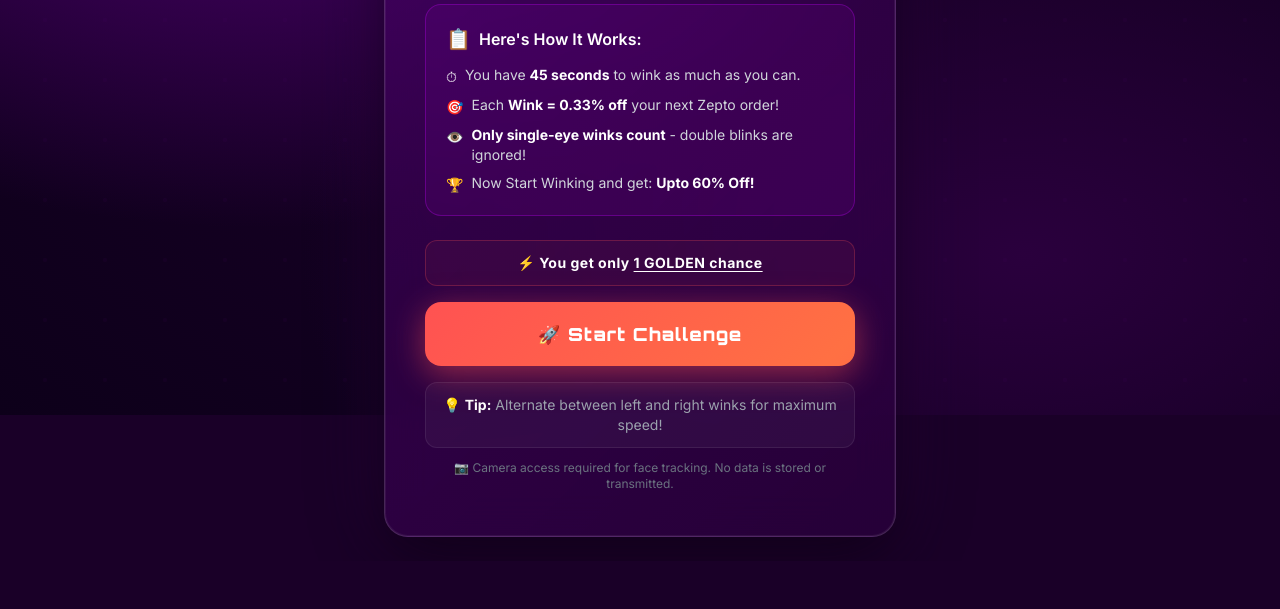
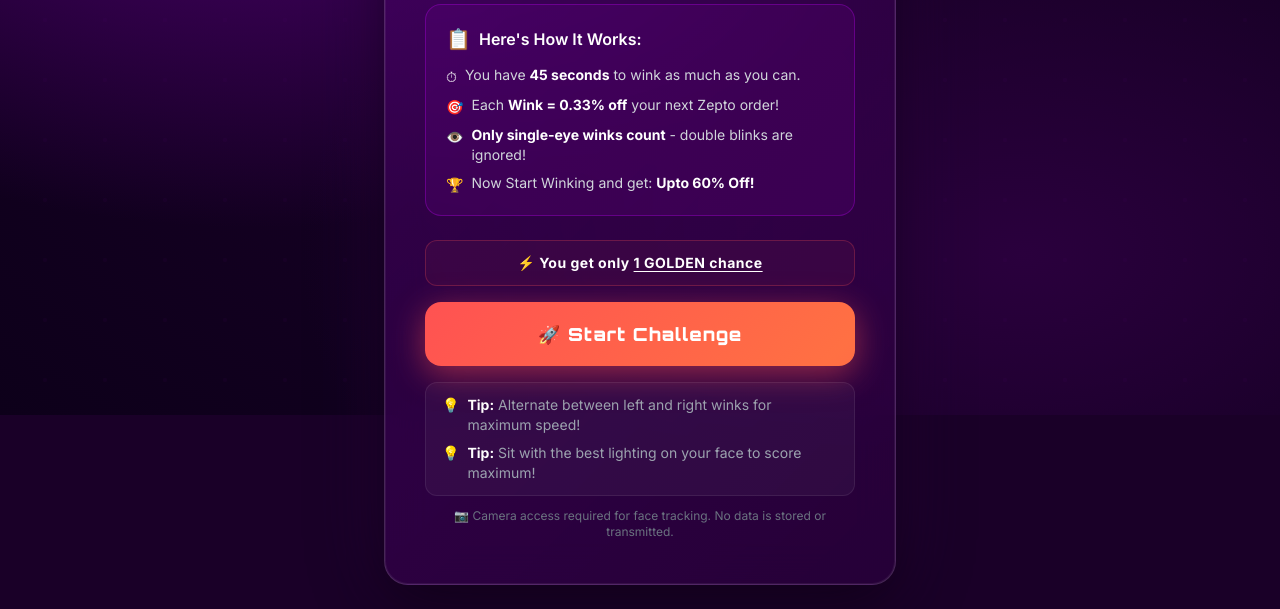
Before and after one commit to AdarshRout/Zepto-Wink, a website: page public/index.html in a window 1280 px wide. Shown: the part 385-994 px from the top of the page. Before the commit the page ends 946 px from the top, so only its background shows below. Drawn offline with nearby package versions, Linux system fonts and the light colour scheme.

Commit message:
added bonus tip

```diff
--- a/public/index.html
+++ b/public/index.html
@@ -1058,8 +1058,15 @@
     </button>
 
     <!-- Tips -->
-    <div class="rounded-xl px-4 py-3 mt-4 text-sm text-gray-400" style="background: rgba(255,255,255,0.04); border: 1px solid rgba(255,255,255,0.08);">
-      💡 <strong class="text-white">Tip:</strong> Alternate between left and right winks for maximum speed!
+    <div class="rounded-xl px-4 py-3 mt-4 text-sm text-gray-400 space-y-2 text-left" style="background: rgba(255,255,255,0.04); border: 1px solid rgba(255,255,255,0.08);">
+      <div class="flex items-start gap-2">
+        <span>💡</span>
+        <span><strong class="text-white">Tip:</strong> Alternate between left and right winks for maximum speed!</span>
+      </div>
+      <div class="flex items-start gap-2">
+        <span>💡</span>
+        <span><strong class="text-white">Tip:</strong> Sit with the best lighting on your face to score maximum!</span>
+      </div>
     </div>
 
     <!-- Camera permission note -->
```
